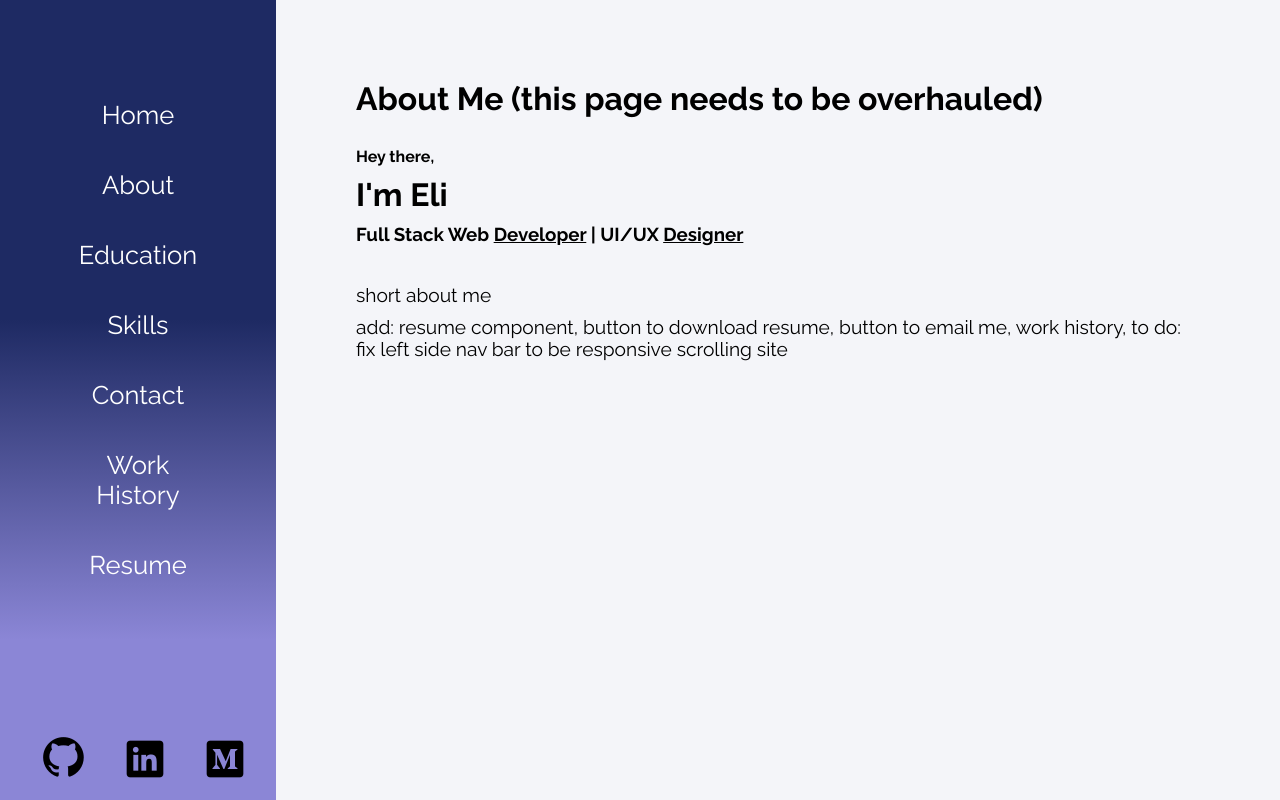
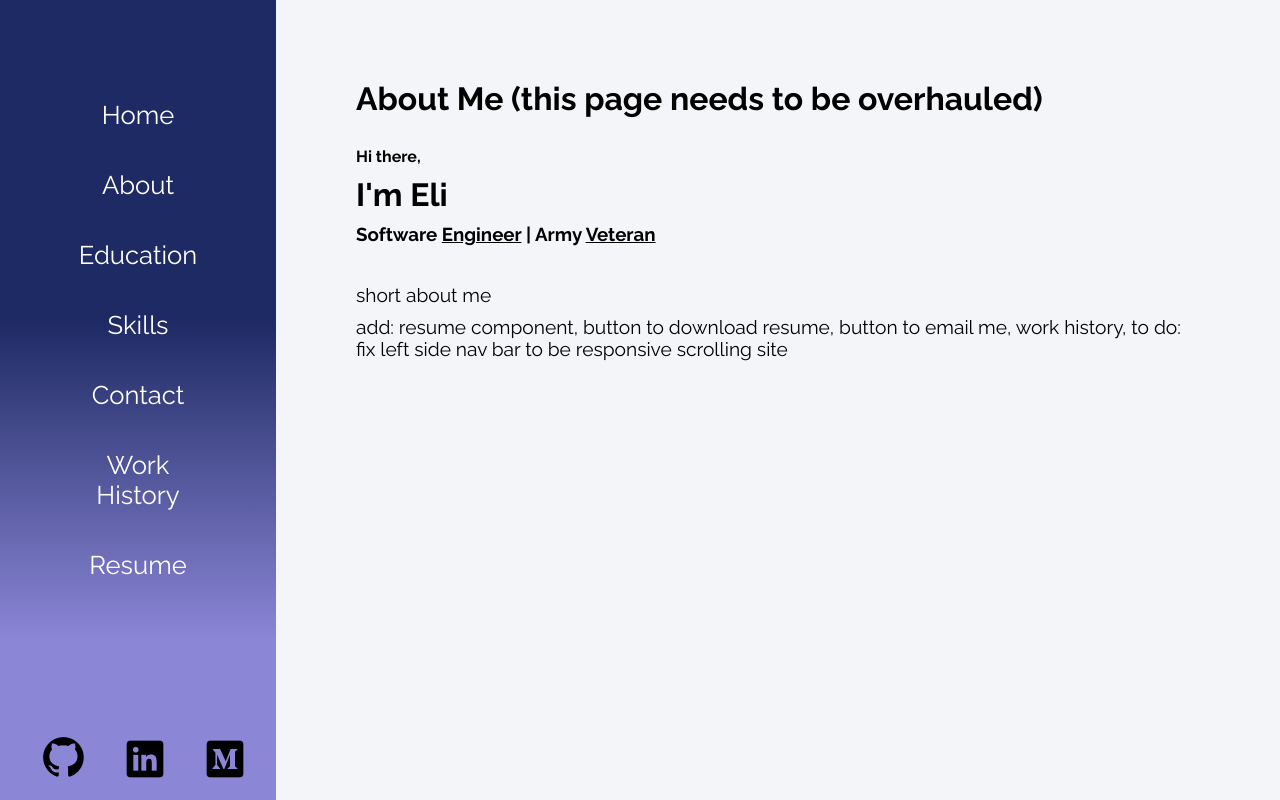
Before and after one commit to eliskim27/eliskim27.github.io, a React (Create React App) app: page /about in a window 1280 px wide. Built offline with nearby package versions, Linux system fonts and the light colour scheme.

Commit message:
update about intro

```diff
--- a/src/contents/About.js
+++ b/src/contents/About.js
@@ -5,9 +5,9 @@ class About extends Component {
         return (
             <div className="condiv">
                 <h1 className="subtopic">About Me (this page needs to be overhauled)</h1>
-                <h4>Hey there,</h4>
+                <h4>Hi there,</h4>
                 <h1>I'm Eli</h1>
-                <h3>Full Stack Web <u>Developer</u> | UI/UX <u>Designer</u></h3>
+                <h3>Software <u>Engineer</u> | Army <u>Veteran</u></h3>
                 <br></br>
                 <p>
                     short about me
```
